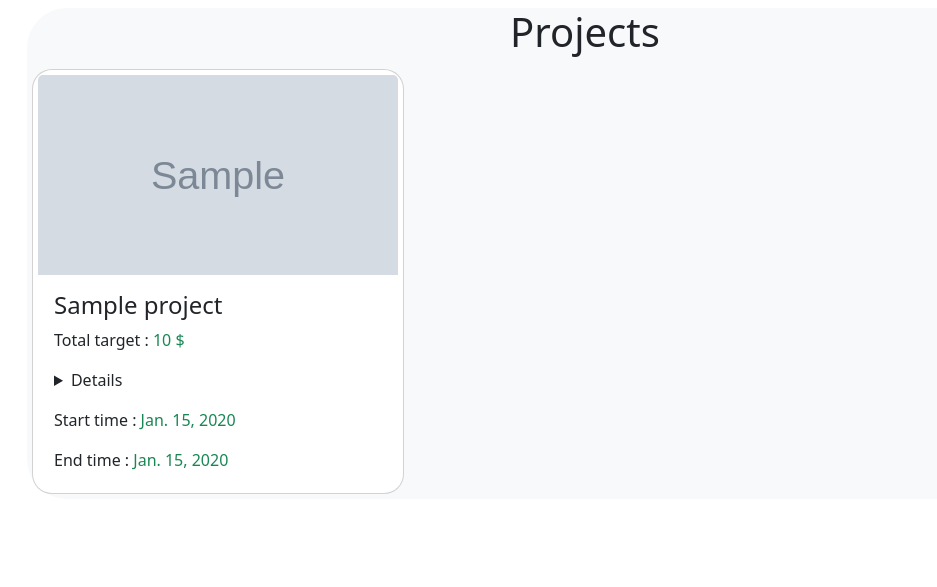
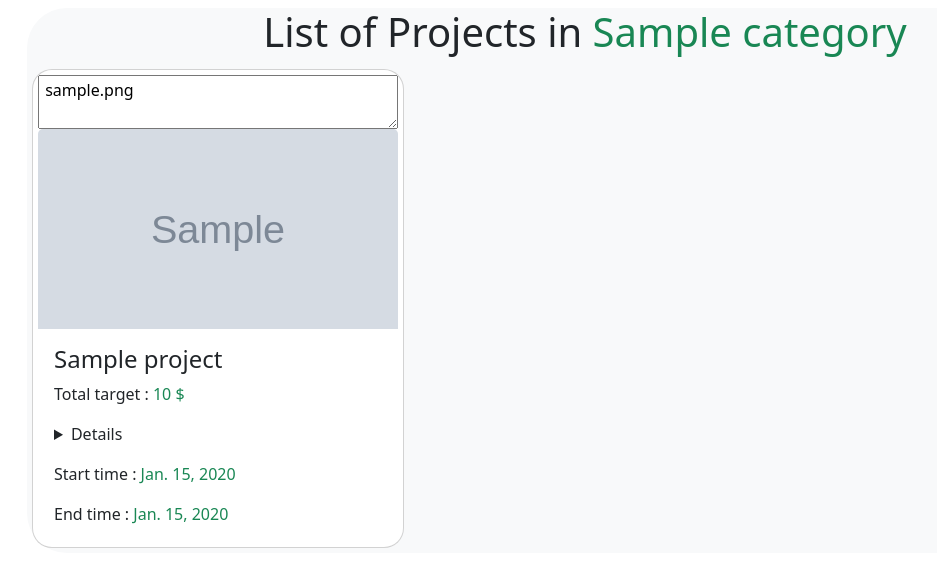
Before and after one commit to alaafarouk8/Crowd-Funding-Web-app, a Django app: page /project/projectlist/1 in a window 1280 px wide. Shown: the part 56-643 px from the top of the page, without its empty margins (55-992 px from the left). Run offline with Django 4.2, Linux system fonts and the light colour scheme; tables that the repository leaves empty hold one stand-in row (values such as "Sample post"); grey boxes marked "Sample" are stand-in pictures; parts of the project's set-up code (start-up, migrations or seed data) failed here and were passed over; some libraries are stand-ins or nearby versions.

Commit message:
category name for hassanein

```diff
--- a/project/fundproject/templates/list_projects.html
+++ b/project/fundproject/templates/list_projects.html
@@ -7,12 +7,14 @@ Crowd Funding
 
 {%block content%}
 <div class="container bg-light" style="border-radius: 40px;">
-    <h1 class="mt-2 text-center">Projects</h1>
+               <h1 class="mt-2 text-center">List of Projects in <span class="text-success">{{category_name}}</span></h1>
     <div class="row">
         {% for project in project_list %}
         <div class="card col-md-4" style="border-radius:20px ; padding: 5px; margin: 5px;">
             {% if project.0.img %}
-            <img class="card-img-top w-100" height="200" src="{% static media%}{{project.0.img}}" alt="Card image">
+            <textarea> {{project.0.img}}</textarea>
+            {% load static %}
+            <img class="card-img-top w-100" height="200" src="{% static media %}{{project.0.img}}" alt="Card image">
           {% else %}
           <img class="card-img-top w-100" height="200" src="" alt="Not Found ">
           {% endif %}
--- a/project/fundproject/views.py
+++ b/project/fundproject/views.py
@@ -1,4 +1,5 @@
 from multiprocessing import context
+from unicodedata import category
 from django.core.files.storage import FileSystemStorage
 from django.shortcuts import render, redirect, HttpResponse
 from .models import *
@@ -76,10 +77,14 @@ def home(request):
 
 def project_list(request, id):
     project_list = []
+    category = Categories.objects.get(category_id=id)
+    category_name=category.category_name
     category_projects = Project.objects.filter(category_id=id).values('project_id')
     for project in category_projects:
         project_list.append(Images.objects.filter(project_id=project['project_id']))
 
-    context = {'project_list': project_list}
+    context = {'project_list': project_list ,
+               'category_name' :category_name
+    }
     print(project_list)
     return render(request, 'list_projects.html',context )
```
